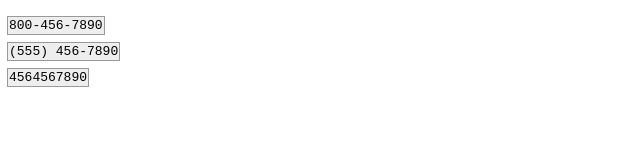
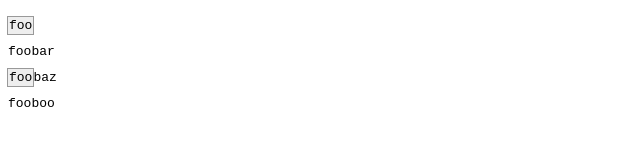
Before and after one commit to wayneseymour/regex, a website: page index.html in a window 1280 px wide. Shown: the whole page, without its empty margins (0-640 px from the left). Drawn offline with Linux system fonts and the light colour scheme.

Commit message:
Lookaheads allow us to match a pattern followed by another pattern without including the second pattern in our match.

```diff
--- a/index.html
+++ b/index.html
@@ -20,6 +20,7 @@
   <!-- <script src="repeated.js"></script> -->
   <!-- <script src="character-classes.js"></script> -->
   <!-- <script src="shorthand-regex-char-classes.js"></script> -->
-  <script src="capture-groups.js"></script>
+  <!-- <script src="capture-groups.js"></script> -->
+  <script src="lookaheads.js"></script>
 </body>
 </html>
--- /dev/null
+++ b/lookaheads.js
@@ -0,0 +1,20 @@
+'use strict';
+
+var str = `foo
+foobar
+foobaz
+fooboo`
+var regex = /foo(?!bar|boo)/g
+
+/**
+ * @param  String str
+ * @param  RegExp regex
+ * @param  HTMLElement target
+ */
+const output = (str, regex, target) => {
+  target.innerHTML =
+    str.replace(regex, str =>
+      `<span>${str}</span>`
+    );
+}
+output(str, regex, document.querySelector('pre'));
```
